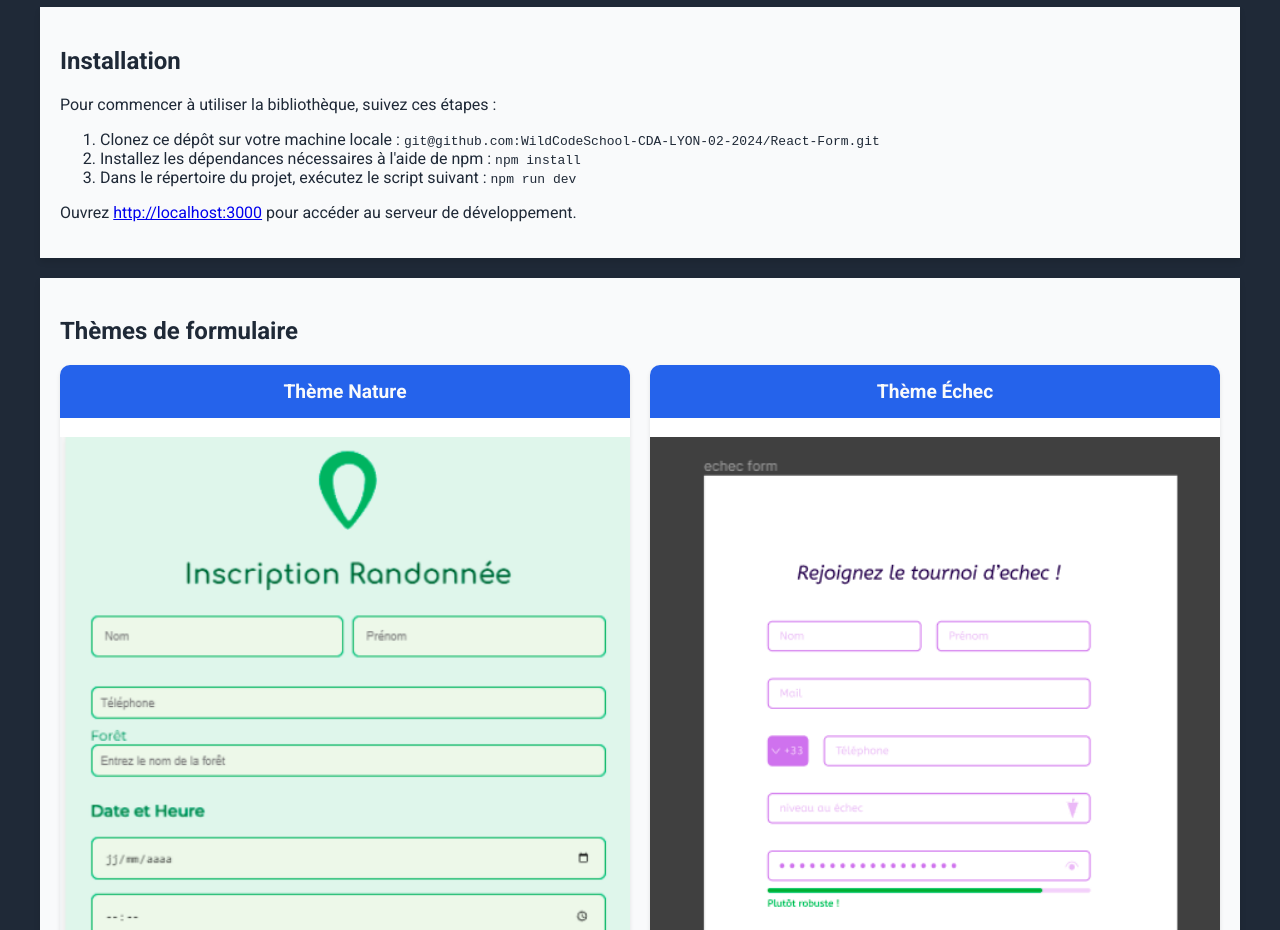
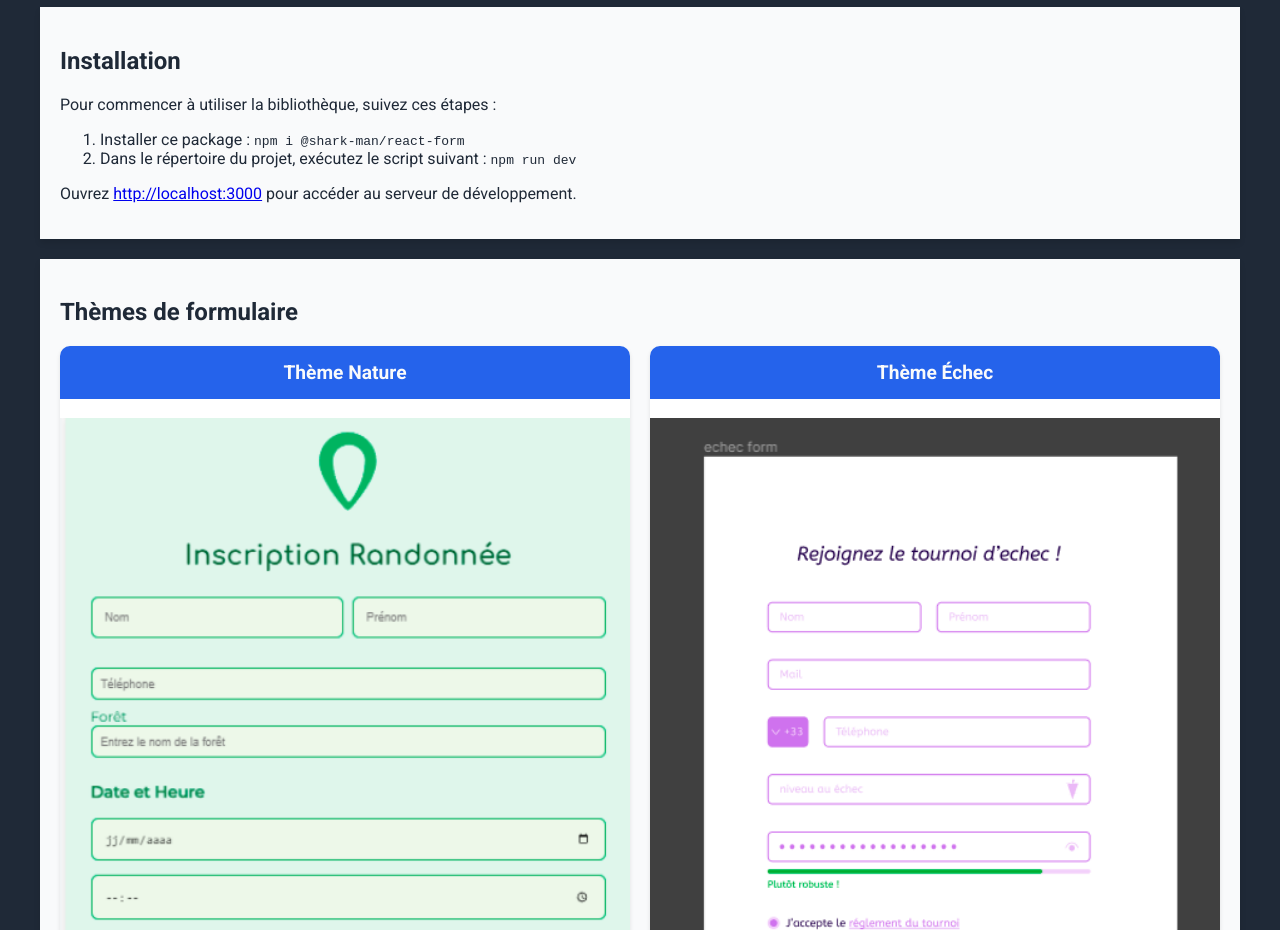
Before and after one commit to hamed-cell/Formidable-website, a plain HTML site: page index.html in a window 1280 px wide. Shown: the part 840-1770 px from the top of the page. Drawn offline with nearby package versions, Linux system fonts and the light colour scheme.

Commit message:
Update index.html

```diff
--- a/index.html
+++ b/index.html
@@ -47,11 +47,8 @@
                 <h2>Installation</h2>
                 <p>Pour commencer à utiliser la bibliothèque, suivez ces étapes :</p>
                 <ol>
-                    <li>Clonez ce dépôt sur votre machine locale :
-                        <code>git@github.com:WildCodeSchool-CDA-LYON-02-2024/React-Form.git</code>
-                    </li>
-                    <li>Installez les dépendances nécessaires à l'aide de npm :
-                        <code>npm install</code>
+                    <li> Installer ce package :
+                        <code>npm i @shark-man/react-form</code>
                     </li>
                     <li>Dans le répertoire du projet, exécutez le script suivant :
                         <code>npm run dev</code>
```
